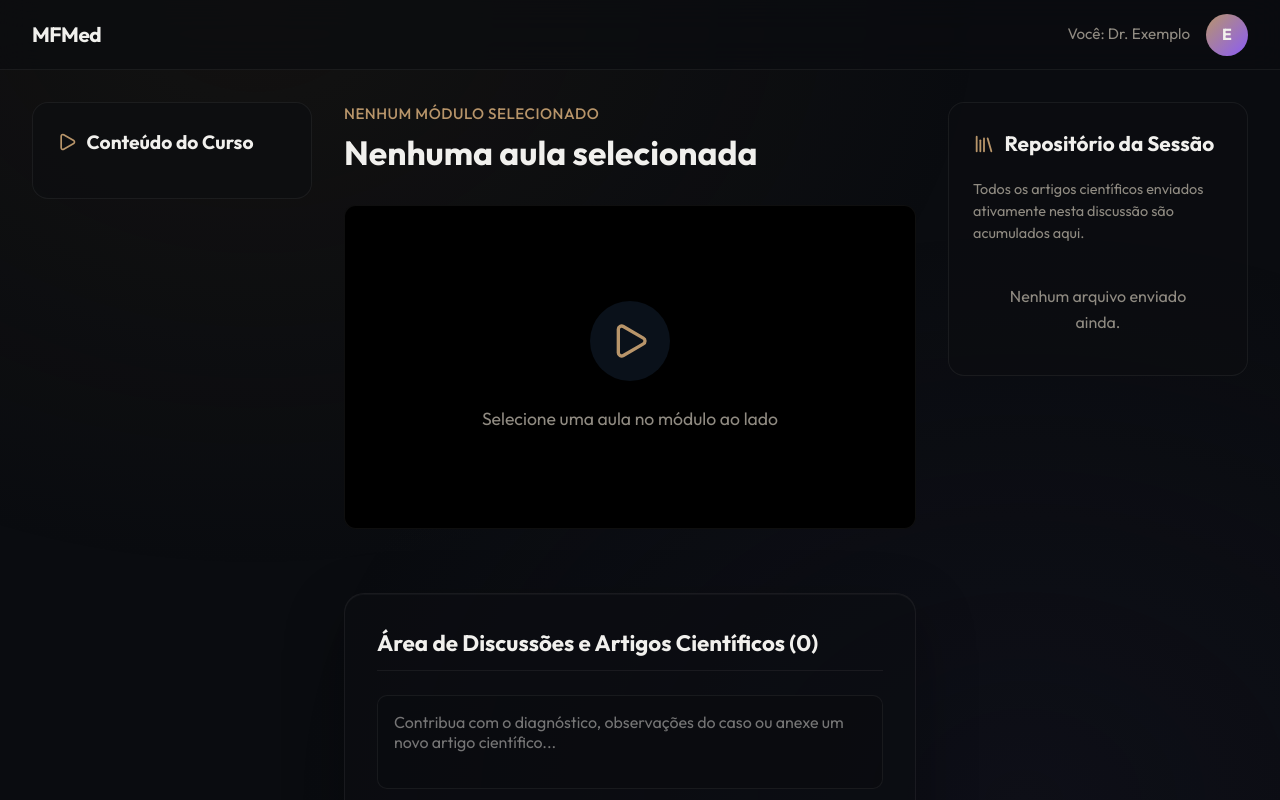
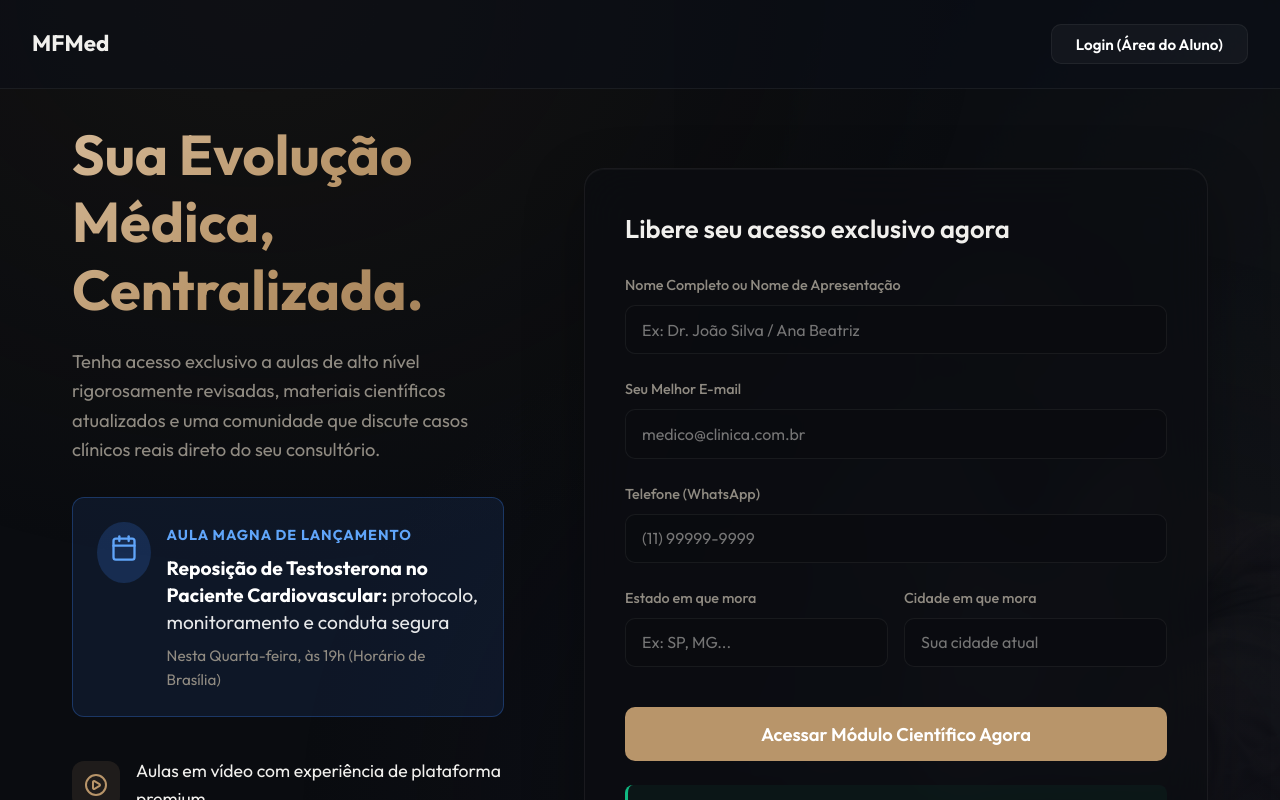
Before and after one commit to drpauloguimaraesjr/MFMed-Hub, a React (Vite) app: page / in a window 1280 px wide. Shown: the top 800 px of the page. Built offline with nearby package versions, Linux system fonts and the light colour scheme.

Commit message:
feat: Set Landing page as main index to capture leads

```diff
--- a/src/App.jsx
+++ b/src/App.jsx
@@ -14,10 +14,15 @@
         style={{ '--founder-image': `url(${founderImg})` }}
       >
         <Routes>
-          <Route path="/" element={<Dashboard />} />
+          {/* Rota principal (Visitantes / Captação de Leads) */}
+          <Route path="/" element={<Landing />} />
           <Route path="/cadastro" element={<Landing />} />
+
+          {/* Rota de Login */}
+          <Route path="/login" element={<Login />} />
+
+          {/* Rotas Protegidas (Para quem tem conta) */}
           <Route path="/dashboard" element={<Dashboard />} />
-          <Route path="/login" element={<Login />} />
           <Route path="/admin" element={<Admin />} />
         </Routes>
       </div>
```
